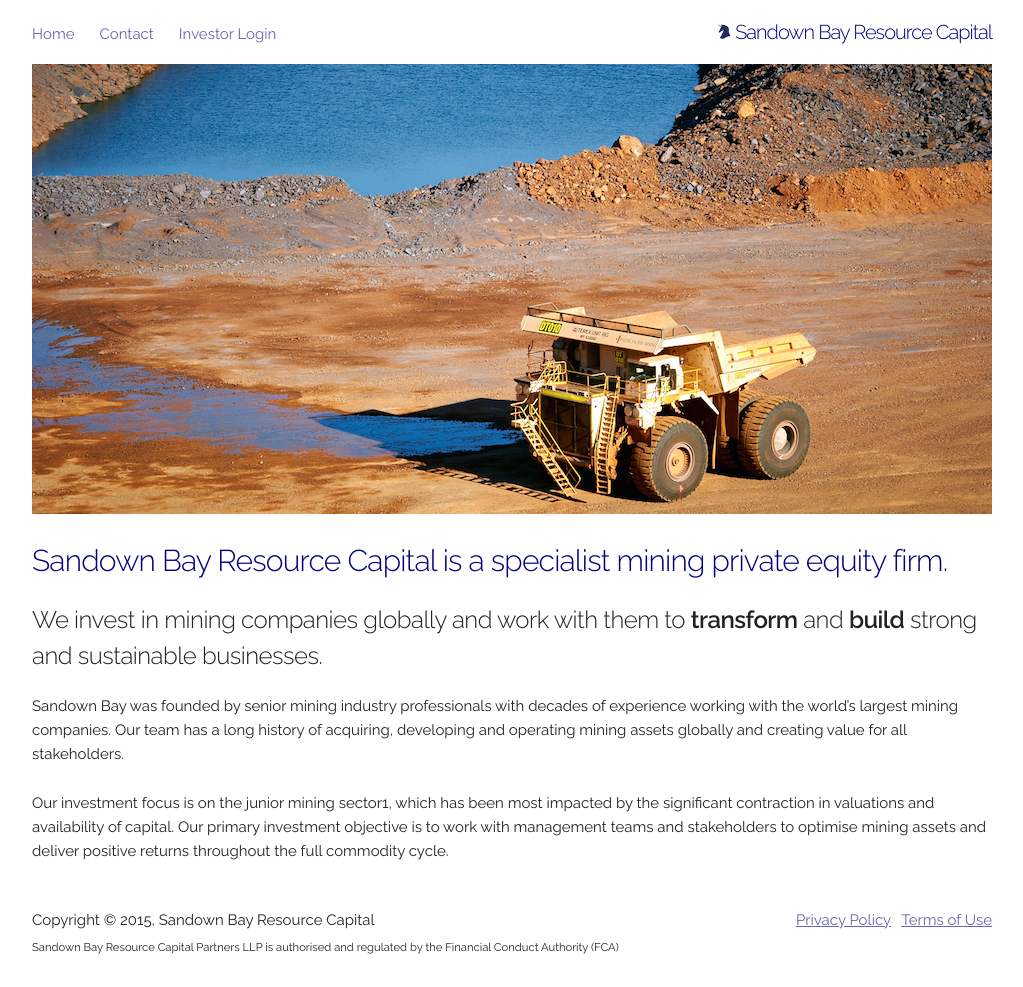
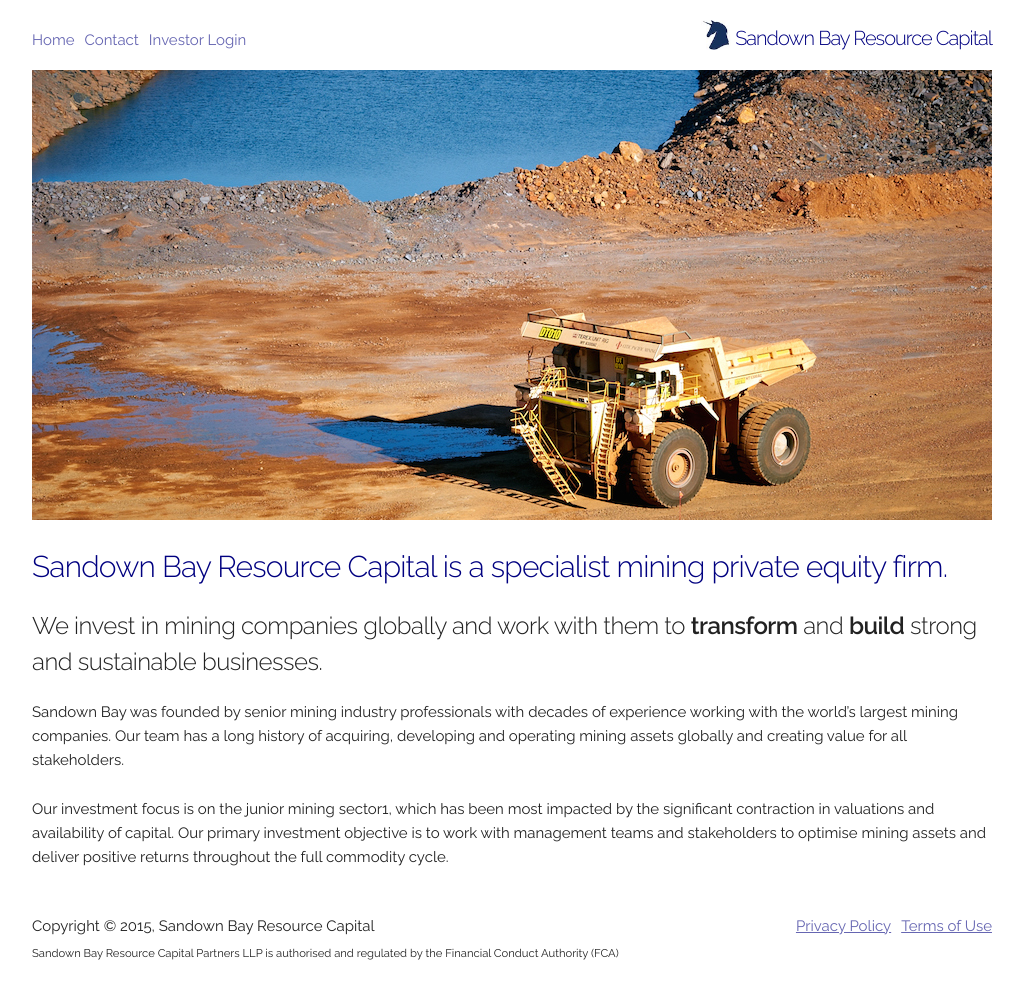
Before and after one commit to nfisher/sdb-cap, a Jekyll site: the page built from index.md, in a window 1280 px wide. Shown: the whole page, without its empty margins (128-1151 px from the left). Built offline with Jekyll 4.4.1, drawn with Linux system fonts in a browser that asks for light colours.

Commit message:
Adjust navigation and add new photos.

```diff
--- a/_includes/carousel.html
+++ b/_includes/carousel.html
@@ -2,6 +2,9 @@
   <div class="columns twelve">
   <img src="{{ site.baseurl }}images/mine_3.jpg" class="u-max-full-width">
   <img src="{{ site.baseurl }}images/mine_2.jpg" class="u-max-full-width">
+  <img src="{{ site.baseurl }}images/mine_7.jpg" class="u-max-full-width">
+  <img src="{{ site.baseurl }}images/mine_9.jpg" class="u-max-full-width">
+  <img src="{{ site.baseurl }}images/mine_8.jpg" class="u-max-full-width">
   <img src="{{ site.baseurl }}images/mine_pic.jpg" class="u-max-full-width">
   </div>
 </div>
--- a/_includes/header.html
+++ b/_includes/header.html
@@ -9,7 +9,7 @@
   </div>
 
   <div class="columns five">
-    <h1><a href="{{ site.baseurl }}"><img src="{{ site.baseurl }}images/logo.jpg" height="15"> Sandown Bay Resource Capital</a></h1>
+    <h1><a href="{{ site.baseurl }}"><img src="{{ site.baseurl }}images/logo.jpg" height="30"> Sandown Bay Resource Capital</a></h1>
   </div>
 </nav>
 </div>
--- a/css/main.scss
+++ b/css/main.scss
@@ -29,7 +29,7 @@ footer>div>ul>li {
   list-style:none;
 }
 nav>div>ul>li {
-  padding-top:0.2rem;
+  padding-top:0.8rem;
 }
 nav a {
   padding-right:1rem;
@@ -65,6 +65,9 @@ nav h1 a {
   margin-right:0;
   padding-right:0;
 }
+nav h1 img {
+  vertical-align:bottom;
+}
 a {
   color:#6666b2;
 }
@@ -76,22 +79,22 @@ nav.row .columns:first-child {
 }
 
 @media (min-width: 400px) {
-  nav a {
-    margin-right:1.5rem;
-  }
 }
 @media (min-width: 550px) {
   nav.row .columns h1 {
     font-size:2rem;
   }
 }
-@media (max-width: 884px) {
+@media (max-width: 932px) {
+  nav li a {
+    font-size:1.1rem;
+  }
   nav.row .columns {
     width:100%;
     margin-left:0;
   }
 }
-@media (min-width: 885px) {
+@media (min-width: 933px) {
   nav.row .columns h1 {
     text-align:right;
   }
```
Also changed, not shown: images/logo.jpg, images/mine_7.jpg (added), images/mine_8.jpg (added), images/mine_9.jpg (added).
